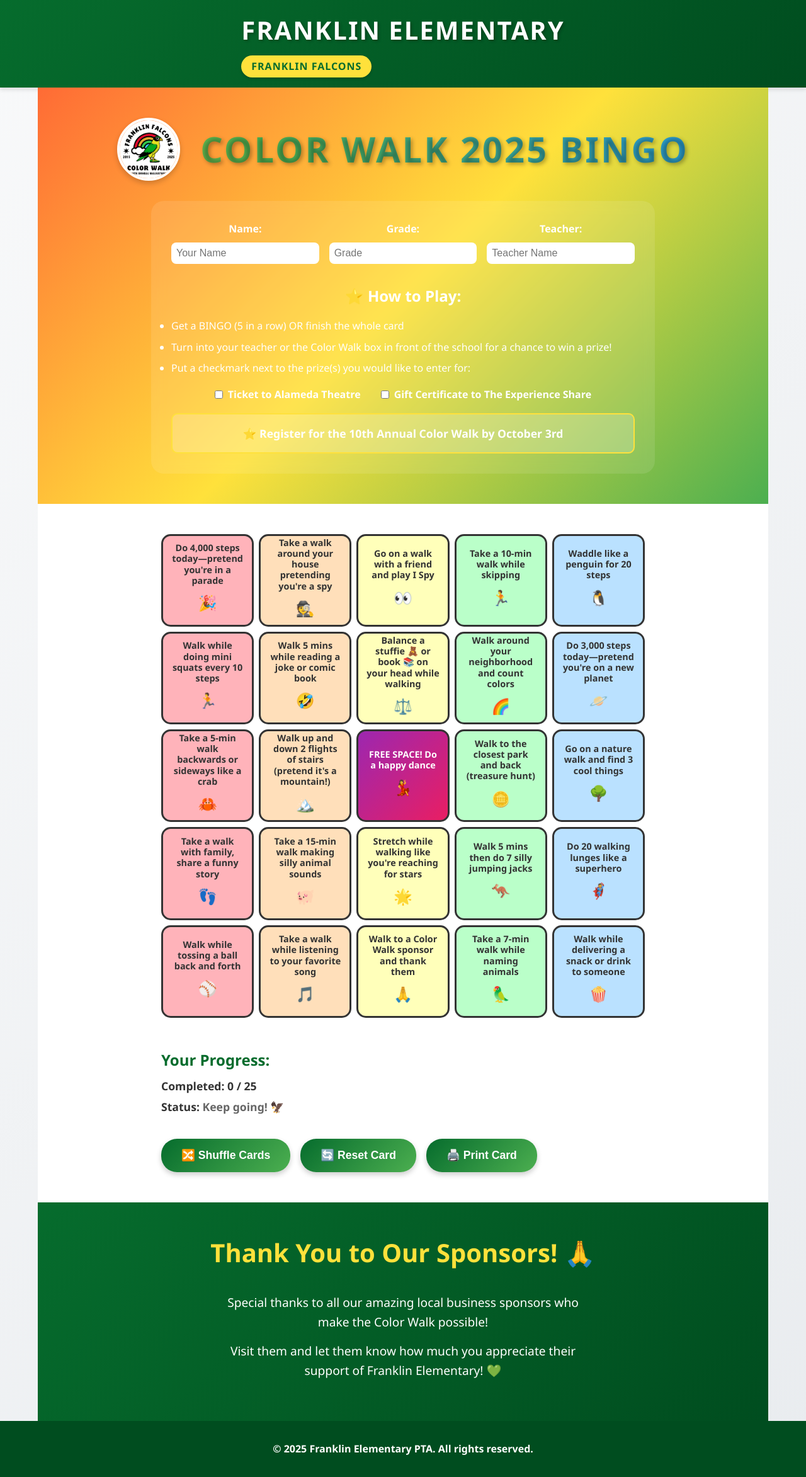
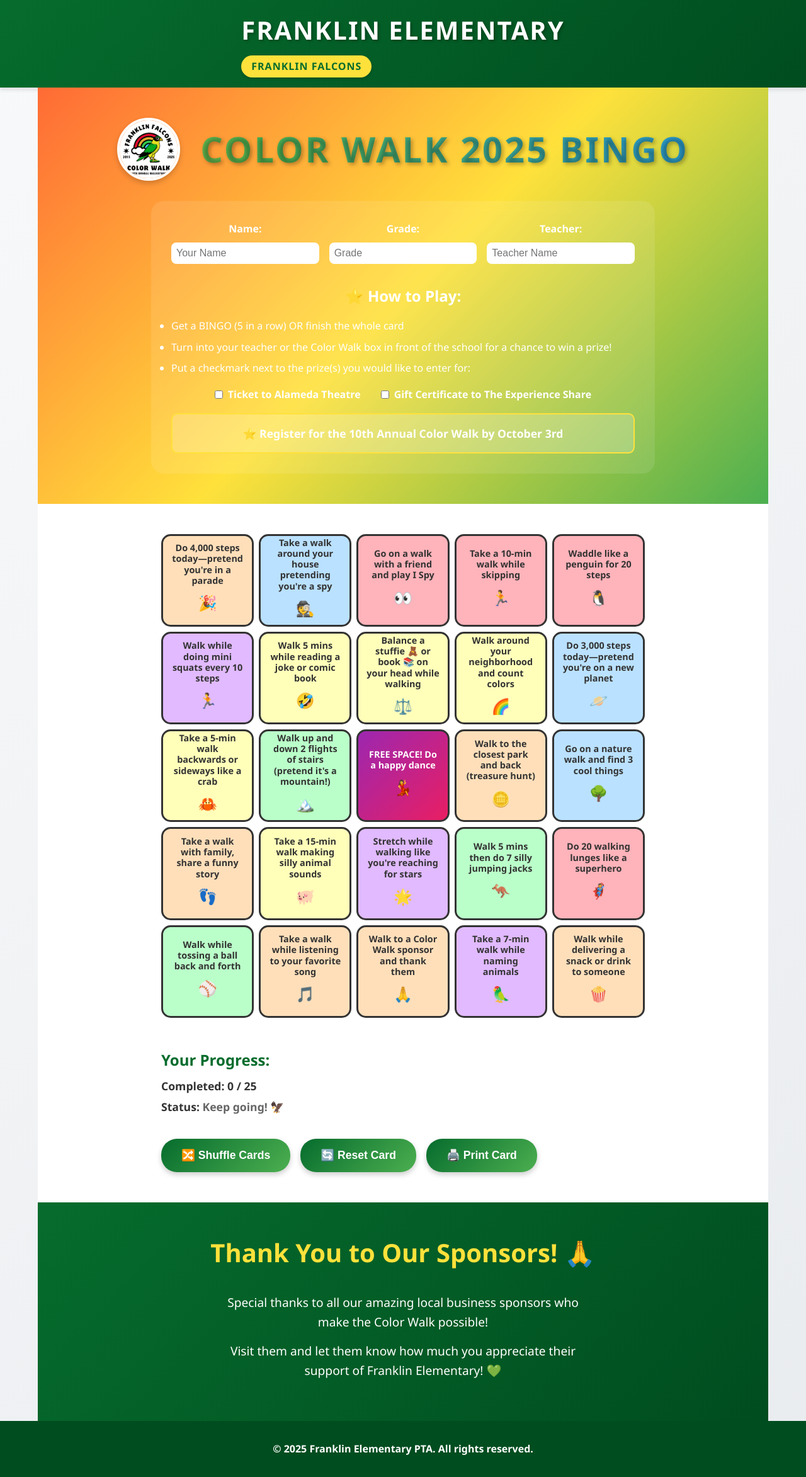
Before and after one commit to judytuna/franklin-walkathon-2025, a Jekyll site: the page built from bingo.html, in a window 1280 px wide. Shown: the whole page at 63% size. Built offline with Jekyll 4.4.1, drawn with Linux system fonts in a browser that asks for light colours.

Commit message:
colors stay with the tile even after shuffling, so the colors look random each time

```diff
--- a/assets/css/style.css
+++ b/assets/css/style.css
@@ -977,12 +977,13 @@ section {
     min-height: 120px;
 }
 
-/* Different colors for each row like in the PDF */
-.bingo-square:nth-child(5n+1) { background: #FFB3BA; } /* Light red */
-.bingo-square:nth-child(5n+2) { background: #FFDFBA; } /* Light orange */
-.bingo-square:nth-child(5n+3) { background: #FFFFBA; } /* Light yellow */
-.bingo-square:nth-child(5n+4) { background: #BAFFC9; } /* Light green */
-.bingo-square:nth-child(5n) { background: #BAE1FF; }   /* Light blue */
+/* Activity-based colors matching the original PDF */
+.bingo-square.color-red { background: #FFB3BA; }      /* Light red */
+.bingo-square.color-orange { background: #FFDFBA; }   /* Light orange */
+.bingo-square.color-yellow { background: #FFFFBA; }   /* Light yellow */
+.bingo-square.color-green { background: #BAFFC9; }    /* Light green */
+.bingo-square.color-blue { background: #BAE1FF; }     /* Light blue */
+.bingo-square.color-purple { background: #E1BAFF; }   /* Light purple */
 
 .bingo-square.free-space {
     background: linear-gradient(135deg, #9C27B0, #E91E63) !important;
--- a/bingo.html
+++ b/bingo.html
@@ -65,32 +65,32 @@ title: "Color Walk 2025 Bingo"
 let completedSquares = new Set();
 let currentLayout = [];
 
-// All bingo activities (24 regular + 1 free space)
+// All bingo activities with their original PDF colors (24 regular + 1 free space)
 const bingoActivities = [
-    { id: 'waddle', text: 'Waddle like a penguin for 20 steps', emoji: '🐧' },
-    { id: 'sponsor', text: 'Walk to a Color Walk sponsor and thank them', emoji: '🙏' },
-    { id: 'balance', text: 'Balance a stuffie 🧸 or book 📚 on your head while walking', emoji: '⚖️' },
-    { id: 'stairs', text: 'Walk up and down 2 flights of stairs (pretend it\'s a mountain!)', emoji: '🏔️' },
-    { id: 'nature', text: 'Go on a nature walk and find 3 cool things', emoji: '🌳' },
-    { id: 'spy', text: 'Take a walk around your house pretending you\'re a spy', emoji: '🕵️' },
-    { id: 'animals', text: 'Take a 7-min walk while naming animals', emoji: '🦜' },
-    { id: 'lunges', text: 'Do 20 walking lunges like a superhero', emoji: '🦸' },
-    { id: 'jokes', text: 'Walk 5 mins while reading a joke or comic book', emoji: '🤣' },
-    { id: 'animal-sounds', text: 'Take a 15-min walk making silly animal sounds', emoji: '🐖' },
-    { id: 'ball', text: 'Walk while tossing a ball back and forth', emoji: '⚾' },
-    { id: 'squats', text: 'Walk while doing mini squats every 10 steps', emoji: '🏃' },
-    { id: 'park', text: 'Walk to the closest park and back (treasure hunt)', emoji: '🪙' },
-    { id: 'skipping', text: 'Take a 10-min walk while skipping', emoji: '🏃' },
-    { id: 'music', text: 'Take a walk while listening to your favorite song', emoji: '🎵' },
-    { id: 'colors', text: 'Walk around your neighborhood and count colors', emoji: '🌈' },
-    { id: 'crab', text: 'Take a 5-min walk backwards or sideways like a crab', emoji: '🦀' },
-    { id: 'family', text: 'Take a walk with family, share a funny story', emoji: '👣' },
-    { id: '3000steps', text: 'Do 3,000 steps today—pretend you\'re on a new planet', emoji: '🪐' },
-    { id: 'stretch', text: 'Stretch while walking like you\'re reaching for stars', emoji: '🌟' },
-    { id: 'ispy', text: 'Go on a walk with a friend and play I Spy', emoji: '👀' },
-    { id: 'delivery', text: 'Walk while delivering a snack or drink to someone', emoji: '🍿' },
-    { id: '4000steps', text: 'Do 4,000 steps today—pretend you\'re in a parade', emoji: '🎉' },
-    { id: 'jumping', text: 'Walk 5 mins then do 7 silly jumping jacks', emoji: '🦘' }
+    { id: 'waddle', text: 'Waddle like a penguin for 20 steps', emoji: '🐧', color: 'red' },
+    { id: 'sponsor', text: 'Walk to a Color Walk sponsor and thank them', emoji: '🙏', color: 'orange' },
+    { id: 'balance', text: 'Balance a stuffie 🧸 or book 📚 on your head while walking', emoji: '⚖️', color: 'yellow' },
+    { id: 'stairs', text: 'Walk up and down 2 flights of stairs (pretend it\'s a mountain!)', emoji: '🏔️', color: 'green' },
+    { id: 'nature', text: 'Go on a nature walk and find 3 cool things', emoji: '🌳', color: 'blue' },
+    { id: 'spy', text: 'Take a walk around your house pretending you\'re a spy', emoji: '🕵️', color: 'blue' },
+    { id: 'animals', text: 'Take a 7-min walk while naming animals', emoji: '🦜', color: 'purple' },
+    { id: 'lunges', text: 'Do 20 walking lunges like a superhero', emoji: '🦸', color: 'red' },
+    { id: 'jokes', text: 'Walk 5 mins while reading a joke or comic book', emoji: '🤣', color: 'yellow' },
+    { id: 'animal-sounds', text: 'Take a 15-min walk making silly animal sounds', emoji: '🐖', color: 'yellow' },
+    { id: 'ball', text: 'Walk while tossing a ball back and forth', emoji: '⚾', color: 'green' },
+    { id: 'squats', text: 'Walk while doing mini squats every 10 steps', emoji: '🏃', color: 'purple' },
+    { id: 'park', text: 'Walk to the closest park and back (treasure hunt)', emoji: '🪙', color: 'orange' },
+    { id: 'skipping', text: 'Take a 10-min walk while skipping', emoji: '🏃', color: 'red' },
+    { id: 'music', text: 'Take a walk while listening to your favorite song', emoji: '🎵', color: 'orange' },
+    { id: 'colors', text: 'Walk around your neighborhood and count colors', emoji: '🌈', color: 'yellow' },
+    { id: 'crab', text: 'Take a 5-min walk backwards or sideways like a crab', emoji: '🦀', color: 'yellow' },
+    { id: 'family', text: 'Take a walk with family, share a funny story', emoji: '👣', color: 'orange' },
+    { id: '3000steps', text: 'Do 3,000 steps today—pretend you\'re on a new planet', emoji: '🪐', color: 'blue' },
+    { id: 'stretch', text: 'Stretch while walking like you\'re reaching for stars', emoji: '🌟', color: 'purple' },
+    { id: 'ispy', text: 'Go on a walk with a friend and play I Spy', emoji: '👀', color: 'red' },
+    { id: 'delivery', text: 'Walk while delivering a snack or drink to someone', emoji: '🍿', color: 'orange' },
+    { id: '4000steps', text: 'Do 4,000 steps today—pretend you\'re in a parade', emoji: '🎉', color: 'orange' },
+    { id: 'jumping', text: 'Walk 5 mins then do 7 silly jumping jacks', emoji: '🦘', color: 'green' }
 ];
 
 // Free space (always in center)
@@ -156,11 +156,10 @@ function generateBingoGrid() {
 
         if (activity.isFree) {
             square.classList.add('free-space');
+        } else {
+            // Add color based on activity's original PDF color
+            square.classList.add(`color-${activity.color}`);
         }
-
-        // Add color based on position (like original PDF)
-        const colorClass = `color-${(index % 5) + 1}`;
-        square.classList.add(colorClass);
 
         square.innerHTML = `
             <div class="activity-text">${activity.text}</div>
```
